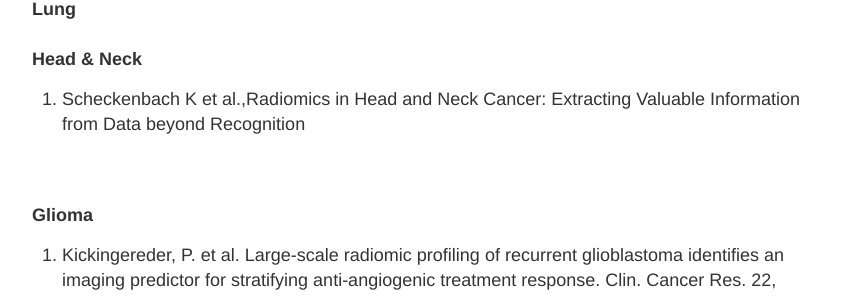
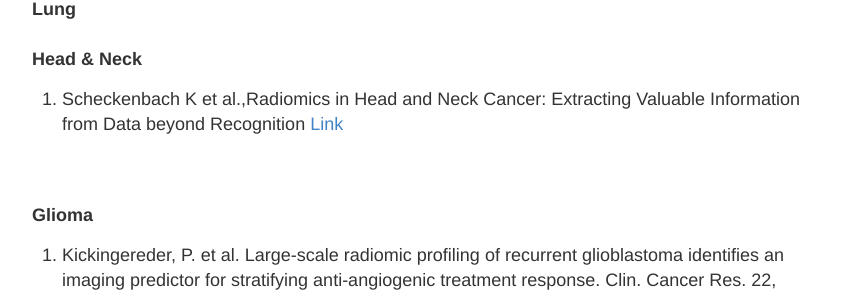
Before and after one commit to QTIM-Lab/Radiomics_reference, a Jekyll site: the page built from pubs.html, in a window 1280 px wide. Shown: the part 695-992 px from the top of the page, without its empty margins (213-1066 px from the left). Built offline with Jekyll 4.4.1, drawn with Linux system fonts in a browser that asks for light colours.

Commit message:
Update pubs.html

```diff
--- a/pubs.html
+++ b/pubs.html
@@ -26,7 +26,7 @@ permalink: /pubs/
 <div>
 <B>Head & Neck</B>
 <ol>
-	<li> Scheckenbach K et al.,Radiomics in Head and Neck Cancer: Extracting Valuable Information from Data beyond Recognition <a href="https://www.ncbi.nlm.nih.gov/pubmed/28231582"> </a></li>
+	<li> Scheckenbach K et al.,Radiomics in Head and Neck Cancer: Extracting Valuable Information from Data beyond Recognition <a href="https://www.ncbi.nlm.nih.gov/pubmed/28231582"> Link </a></li>
 
 
 </ol>
```
